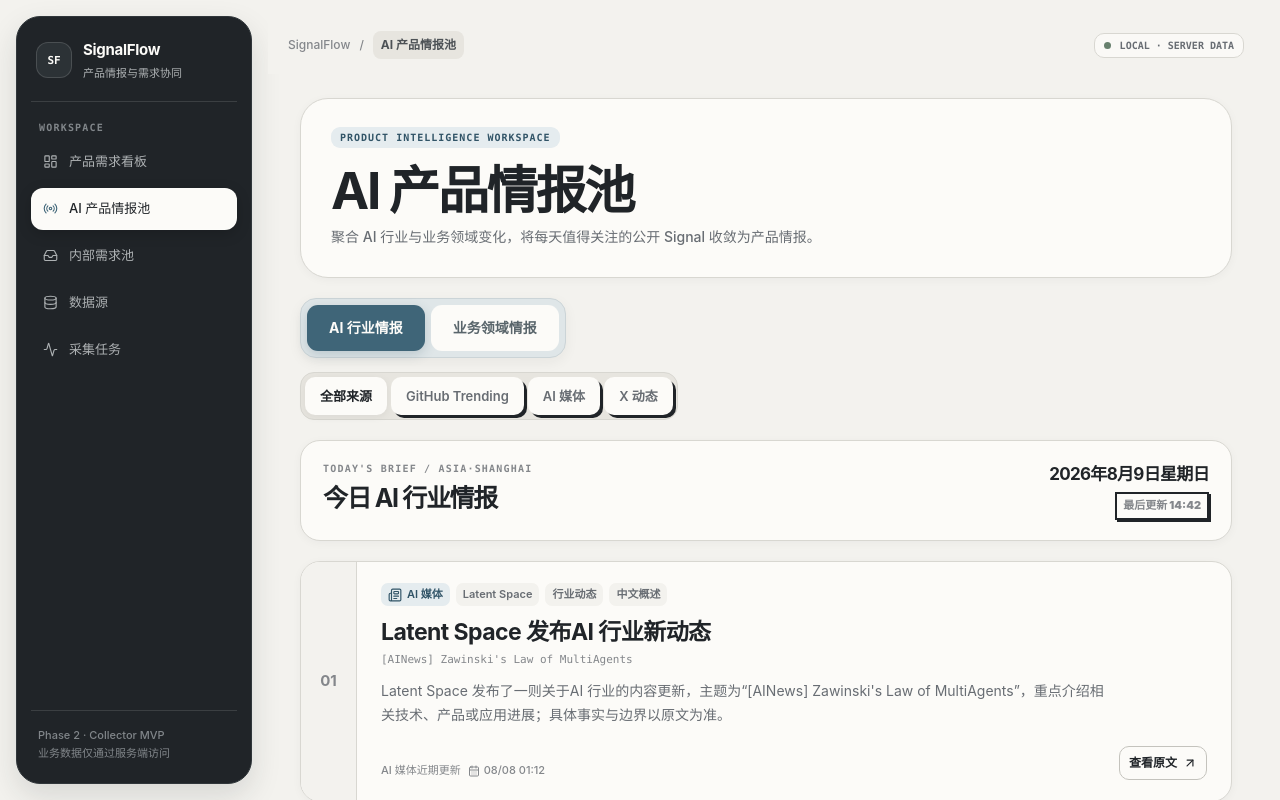
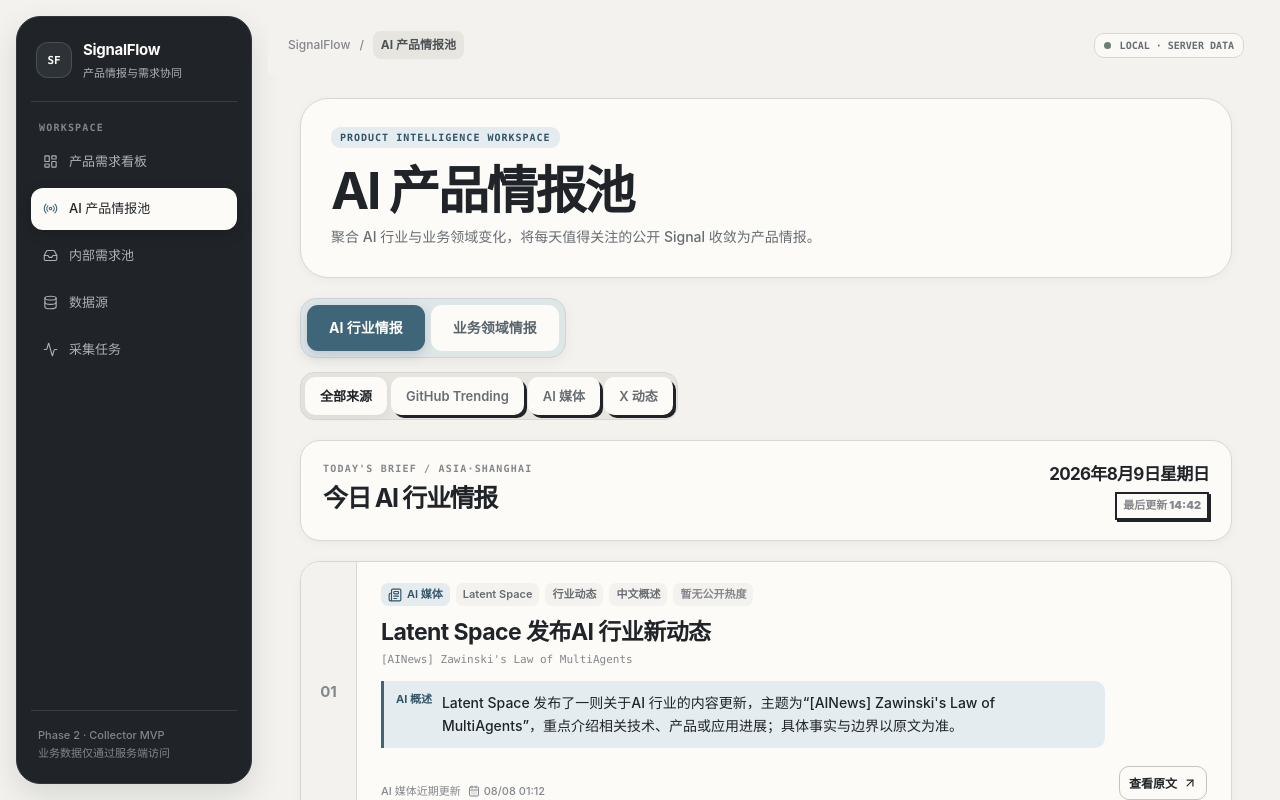
Before and after one commit to bbc804208302/AIPM-, a Next.js app: page /intelligence in a window 1280 px wide. Shown: the top 800 px of the page. Built offline with nearby package versions, Linux system fonts and the light colour scheme.

Commit message:
feat: improve intelligence summaries and heat signals

```diff
--- a/scripts/collect-intelligence.ts
+++ b/scripts/collect-intelligence.ts
@@ -65,6 +65,7 @@ async function main(): Promise<void> {
     }
     console.log(`Unique candidates: ${result.signals.length}`);
     console.log(`Daily brief: ${brief.items.length}/${brief.dailyLimit} · ${brief.briefingDate}`);
+    console.log(`LLM reviewed: ${brief.items.filter((item) => item.translationStatus === "llm-reviewed").length}/${brief.items.length}`);
   }
 
   if (options.write) {
--- a/src/app/(workspace)/intelligence/page.tsx
+++ b/src/app/(workspace)/intelligence/page.tsx
@@ -58,7 +58,7 @@ export default async function IntelligencePage({ searchParams }: PageProps) {
           </div>
           <div className="today-date">
             <strong>{dateFormatter.format(new Date(`${brief.briefingDate}T00:00:00+08:00`))}</strong>
-            <span>{track === "domain" ? brief.sources.length > 0 ? `${brief.sources.length} 个来源 · 自动采集` : "已接入领域情报快照" : `最后更新 ${timeFormatter.format(new Date(brief.generatedAt))}`}</span>
+            <span>最后更新 {timeFormatter.format(new Date(brief.generatedAt))}</span>
           </div>
         </section>
       ) : null}
@@ -75,7 +75,7 @@ export default async function IntelligencePage({ searchParams }: PageProps) {
           />
         </section>
       )}
-      <p className="page-footnote">情报由 SignalFlow 自有 Repository 提供；标题、摘要和热度均保留来源证据，当前不执行运行时 LLM 分析。</p>
+      <p className="page-footnote">情报由 SignalFlow 自有 Repository 提供；AI 概述仅基于原始标题与摘要生成，公开热度来自可审计的 GitHub 或 X 互动数据，不代表事实可信度。</p>
     </div>
   );
 }
--- a/src/collector/daily-brief.ts
+++ b/src/collector/daily-brief.ts
@@ -1,6 +1,7 @@
 import type { DailyIntelligenceBrief, IntelligenceCategory, IntelligenceSignal } from "@/types/intelligence";
 
 import type { CollectorCategory, CollectorRunResult, CollectorTrack, IntelligenceCandidate } from "./types";
+import { calculatePublicHeatScore } from "./heat-score";
 
 const defaultTimezone = "Asia/Shanghai";
 const categoryQuotas: Readonly<Record<CollectorCategory, number>> = {
@@ -111,6 +112,7 @@ function toIntelligenceSignal(signal: IntelligenceCandidate, date: string): Inte
     sourceRank: signal.rank,
     sourceMetadata: signal.metadata,
     selectionReason: selectionReason(signal),
+    heatScore: calculatePublicHeatScore(signal.category, signal.metadata),
     impactScore: null,
     noveltyScore: null,
     productInsight: null,
--- /dev/null
+++ b/src/collector/heat-score.ts
@@ -0,0 +1,41 @@
+import type { CollectorCategory } from "./types";
+
+type Metadata = Readonly<Record<string, string | number | boolean>>;
+
+function clampScore(value: number): number {
+  return Math.max(0, Math.min(100, Math.round(value)));
+}
+
+function readNumber(metadata: Metadata, key: string): number {
+  const value = metadata[key];
+  return typeof value === "number" && Number.isFinite(value) && value > 0 ? value : 0;
+}
+
+function readStarsToday(metadata: Metadata): number {
+  const value = metadata.starsToday;
+  if (typeof value !== "string") return 0;
+  const parsed = Number(value.replace(/[^\d.]/g, ""));
+  return Number.isFinite(parsed) ? parsed : 0;
+}
+
+/**
+ * Public attention score, not factual confidence. Returns null when a source
+ * does not expose auditable engagement data.
+ */
+export function calculatePublicHeatScore(sourceGroup: CollectorCategory, metadata: Metadata): number | null {
+  if (sourceGroup === "github-trending") {
+    const starsToday = readStarsToday(metadata);
+    return starsToday > 0 ? clampScore(32 + Math.log10(starsToday + 1) * 16) : null;
+  }
+
+  if (sourceGroup === "x-viral") {
+    const views = readNumber(metadata, "views");
+    const likes = readNumber(metadata, "likes");
+    const reposts = readNumber(metadata, "reposts");
+    if (views + likes + reposts === 0) return null;
+    const attention = views * 0.01 + likes * 2 + reposts * 3;
+    return clampScore(24 + Math.log10(attention + 1) * 15);
+  }
+
+  return null;
+}
--- a/src/collector/llm-review.ts
+++ b/src/collector/llm-review.ts
@@ -43,7 +43,7 @@ function parseJsonContent(content: string): LlmReviewResponse | null {
 }
 
 function promptFor(brief: DailyIntelligenceBrief): string {
-  const items = brief.items.slice(0, maximumItemsPerReview).map((item) => ({
+  const items = brief.items.filter((item) => item.translationStatus !== "reviewed").slice(0, maximumItemsPerReview).map((item) => ({
     id: item.id,
     track: item.track,
     source: item.source,
@@ -52,10 +52,13 @@ function promptFor(brief: DailyIntelligenceBrief): string {
   }));
 
   return [
-    "你是 SignalFlow 的中文情报编辑。仅根据每条提供的 source、title、excerpt，生成可验证、简洁的中文标题和中文概述。",
-    "中文标题要直接回答“这是什么或发生了什么”，禁止使用“某来源发布新动态”“内容更新”等空泛句式。",
-    "中文概述用 1–2 句说明内容、能力、流程或行业事件；不得补充原文没有的数字、能力、因果或产品结论。",
-    "业务领域情报可以是短剧、动漫、影视、AIGC 制作或行业流程，并不必强行描述为 AI 新闻。",
+    "你是 SignalFlow 的中文情报编辑。AI 行业情报和业务领域情报必须遵循完全相同的编辑规则。",
+    "只能根据每条提供的 source、title、excerpt，生成可验证的 titleZh 和 summaryZh。",
+    "titleZh：准确翻译或改写原始标题，保留产品名、项目名和主体；直接说明是什么或发生了什么。",
+    "summaryZh：使用 25–90 个中文字符，用一句高信息密度中文说明“它是什么、做什么、解决什么问题或这次发生了什么”。",
+    "参考风格：‘个人 AI 超级智能助手，强调私密性、简洁性与强大功能。’‘面向 Claude Code 的学术研究技能包，覆盖研究、写作、审阅、修订到定稿全流程。’",
+    "禁止出现：某来源发布新动态、内容更新、这是一则、该文章介绍、值得产品经理关注、具体以原文为准、入选、排名。",
+    "不得补充原文没有的数字、能力、因果或产品结论。业务领域内容不必强行描述为 AI 新闻。",
     "原文信息不足、无法可靠判断时，titleZh 写“原文信息待审校”，summaryZh 写“来源摘要信息有限，请通过原文核对具体内容。”",
     "只输出合法 JSON，不要 Markdown，不要解释。格式：{\"items\":[{\"id\":\"...\",\"titleZh\":\"...\",\"summaryZh\":\"...\"}]}。",
     `输入：${JSON.stringify({ items })}`,
@@ -86,6 +89,7 @@ function applyLlmItems(brief: DailyIntelligenceBrief, response: LlmReviewRespons
   return {
     ...brief,
     items: brief.items.map((item) => {
+      if (item.translationStatus === "reviewed") return item;
       const revision = reviewed.get(item.id);
       return revision ? { ...item, ...revision, translationStatus: "llm-reviewed" } : item;
     }),
@@ -111,20 +115,32 @@ export async function reviewBriefWithLlm(
         model: config.model,
         temperature: 0.1,
         max_tokens: 2_500,
+        response_format: { type: "json_object" },
         messages: [
           { role: "system", content: "你是严谨的中文情报编辑，只能输出 JSON。" },
           { role: "user", content: promptFor(brief) },
         ],
       }),
     });
-    if (!response.ok) return brief;
+    if (!response.ok) {
+      console.warn(`LLM review fallback: provider returned HTTP ${response.status}.`);
+      return brief;
+    }
 
     const payload: unknown = await response.json();
     const content = (payload as { choices?: Array<{ message?: { content?: unknown } }> }).choices?.[0]?.message?.content;
-    if (typeof content !== "string") return brief;
+    if (typeof content !== "string") {
+      console.warn("LLM review fallback: provider response did not contain message content.");
+      return brief;
+    }
     const parsed = parseJsonContent(content);
-    return parsed ? applyLlmItems(brief, parsed) : brief;
-  } catch {
+    if (!parsed) {
+      console.warn("LLM review fallback: provider response was not valid JSON.");
+      return brief;
+    }
+    return applyLlmItems(brief, parsed);
+  } catch (error) {
+    console.warn(`LLM review fallback: ${error instanceof Error ? error.message.slice(0, 160) : "request failed"}.`);
     return brief;
   }
 }
--- a/src/components/intelligence/intelligence-brief-list.tsx
+++ b/src/components/intelligence/intelligence-brief-list.tsx
@@ -1,6 +1,7 @@
-import { ArrowUpRight, CalendarDays, Github, Newspaper, Radio } from "lucide-react";
+import { ArrowUpRight, CalendarDays, Flame, Github, Newspaper, Radio } from "lucide-react";
 
 import type { CollectorCategory } from "@/collector/types";
+import { calculatePublicHeatScore } from "@/collector/heat-score";
 import type { IntelligenceCategory, IntelligenceSignal } from "@/types/intelligence";
 
 const sourceGroupLabels: Record<CollectorCategory, string> = {
@@ -46,6 +47,7 @@ export function IntelligenceBriefList({ items }: Readonly<{ items: readonly Inte
         const sourceGroupLabel = item.track === "domain" ? "业务领域" : sourceGroupLabels[item.sourceGroup];
         const title = item.titleZh || item.title;
         const summary = item.summaryZh || item.summary;
+        const heatScore = item.heatScore ?? calculatePublicHeatScore(item.sourceGroup, item.sourceMetadata);
         return (
           <li className={`intelligence-story story-${item.sourceGroup}`} key={item.id}>
             <div className="story-index">{String(index + 1).padStart(2, "0")}</div>
@@ -55,10 +57,14 @@ export function IntelligenceBriefList({ items }: Readonly<{ items: readonly Inte
                 <span>{item.source}</span>
                 <span>{categoryLabels[item.category]}</span>
                 {item.translationStatus === "reviewed" ? <span>中文审校</span> : item.translationStatus === "llm-reviewed" ? <span>LLM 审校</span> : item.translationStatus === "generated" ? <span>中文概述</span> : item.translationStatus === "needs-review" ? <span>待审校</span> : null}
+                {typeof heatScore === "number" ? <span className="story-heat"><Flame size={12} />公开热度 {heatScore}</span> : item.track === "technical" ? <span className="story-heat-empty">暂无公开热度</span> : null}
               </div>
               <h2>{title}</h2>
               {item.titleZh && item.titleZh !== item.title ? <p className="story-original-title">{item.title}</p> : null}
-              <p className="story-summary">{summary || "该来源未提供可展示摘要，请通过原文链接核对完整信息。"}</p>
+              <div className="story-ai-overview">
+                <span>AI 概述</span>
+                <p className="story-summary">{summary || "该来源未提供可展示摘要，请通过原文链接核对完整信息。"}</p>
+              </div>
               <div className="story-footer">
                 <div className="story-facts">
                   <span>{item.selectionReason}</span>
--- a/src/styles/bento.css
+++ b/src/styles/bento.css
@@ -283,7 +283,11 @@ body {
 .story-source-group { background: var(--sf-blue) !important; color: var(--sf-accent-strong) !important; }
 .intelligence-story h2 { margin: 13px 0 7px; font-size: clamp(18px, 1.8vw, 24px); font-weight: 680; letter-spacing: -.025em; }
 .story-original-title { color: var(--sf-text-subtle); font-size: 11px; font-weight: 500; }
-.story-summary { color: var(--sf-text-muted); font-size: 14px; font-weight: 430; line-height: 1.75; }
+.story-ai-overview { max-width: 82ch; margin-top: 12px; padding: 10px 12px; display: grid; grid-template-columns: auto 1fr; align-items: start; gap: 10px; border-left: 3px solid var(--sf-accent); border-radius: 0 10px 10px 0; background: var(--sf-blue); }
+.story-ai-overview > span { color: var(--sf-accent-strong); font-size: 11px; font-weight: 700; white-space: nowrap; }
+.story-summary { margin: 0; color: var(--sf-text); font-size: 14px; font-weight: 500; line-height: 1.7; }
+.story-heat { display: inline-flex; align-items: center; gap: 4px; color: var(--sf-warning) !important; }
+.story-heat-empty { color: var(--sf-text-subtle) !important; }
 .story-facts span { color: var(--sf-text-subtle); font-size: 11px; font-weight: 550; }
 .story-footer a,
 .detail-link,
--- a/src/types/intelligence.ts
+++ b/src/types/intelligence.ts
@@ -31,6 +31,7 @@ export interface IntelligenceSignal {
   sourceRank: number | null;
   sourceMetadata: Readonly<Record<string, string | number | boolean>>;
   selectionReason: string;
+  heatScore?: number | null;
   impactScore: number | null;
   noveltyScore: number | null;
   productInsight: string | null;
```
Also changed, not shown: 2 other files (tests, documents, lock files or other folders).
